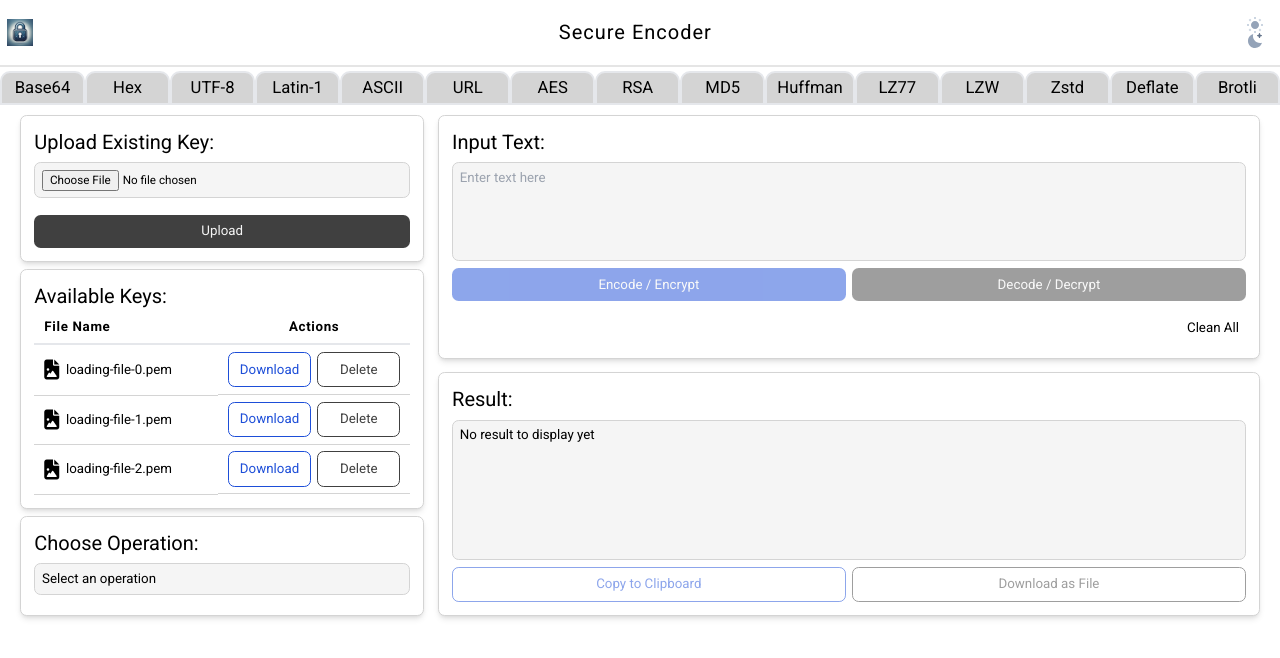
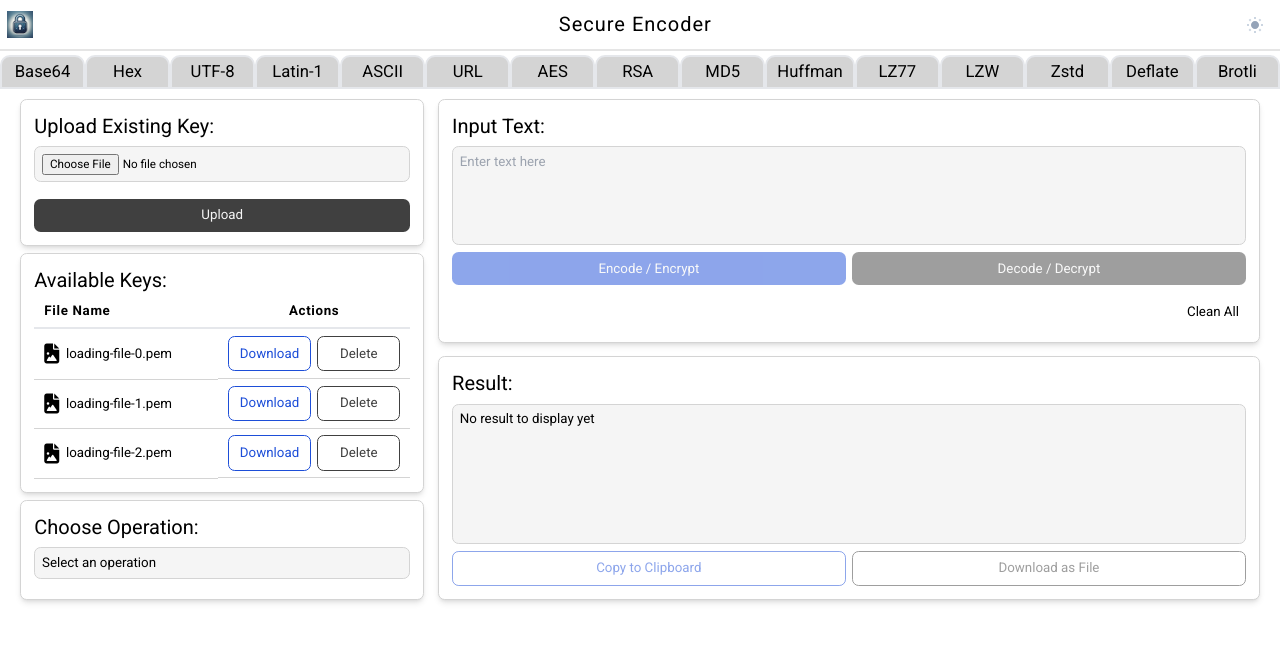
Before and after one commit to clchinkc/SecureEncoder, a React (Vite) app in the folder SecureEncoderReact/: page / in a window 1280 px wide. Shown: the top 658 px of the page. Built offline with nearby package versions, Linux system fonts and the light colour scheme; no server answers.

Commit message:
feat: Add transition effect to dark mode toggle (#69)

```diff
--- a/SecureEncoderReact/src/components/ToggleButton.tsx
+++ b/SecureEncoderReact/src/components/ToggleButton.tsx
@@ -16,6 +16,11 @@ const ToggleButton: FC = () => {
 	const toggleDarkMode = () => {
 		const newDarkMode = !darkMode
 		setDarkMode(newDarkMode)
+		const elements = document.querySelectorAll('*');
+		elements.forEach(element => {
+		  const htmlElement = element as HTMLElement;
+		  htmlElement.style.transition = 'background-color 2s, color 2s';
+		});
 		document.documentElement.classList.toggle("dark", newDarkMode)
 		localStorage.setItem("dark-mode", newDarkMode.toString())
 	}
@@ -47,7 +52,7 @@ const ToggleButton: FC = () => {
 					/>
 				</svg>
 				<svg
-					className={darkMode ? "hidden" : "block"}
+					className={darkMode ? "block" : "hidden"}
 					width="16"
 					height="16"
 					xmlns="http://www.w3.org/2000/svg"
```
